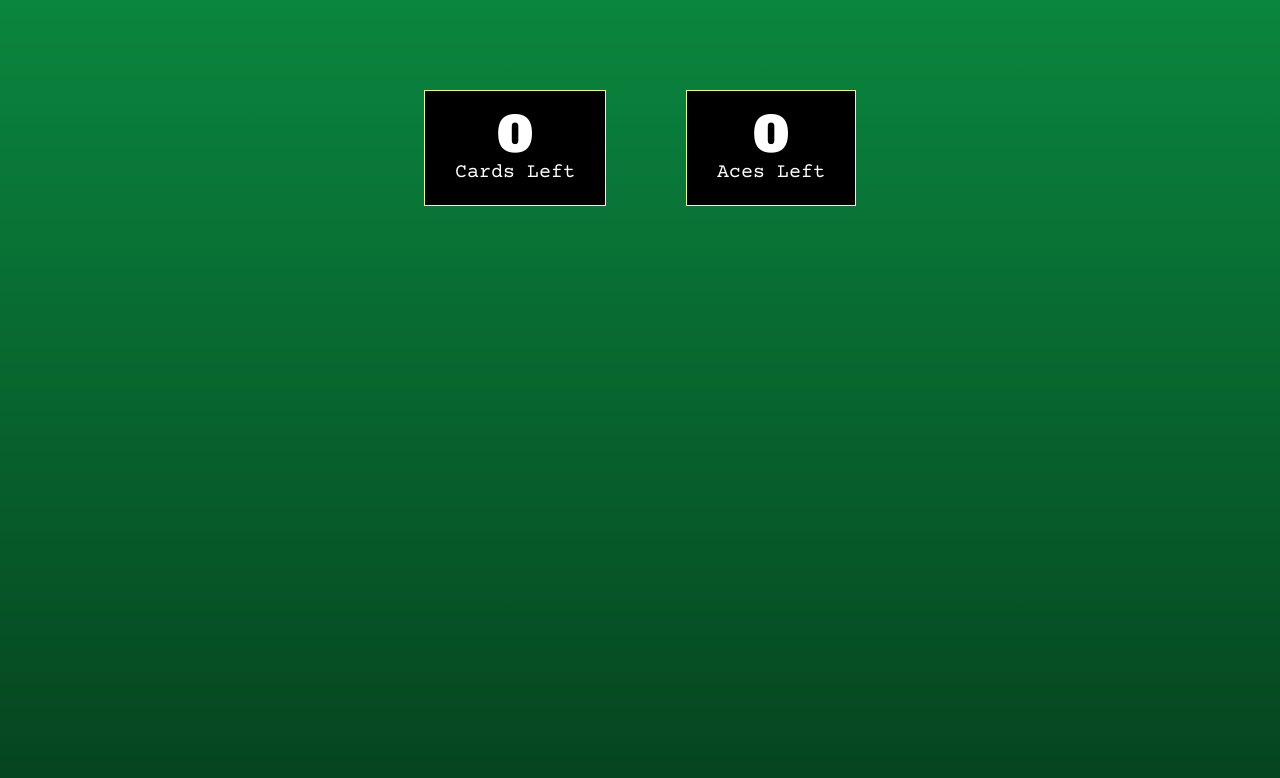
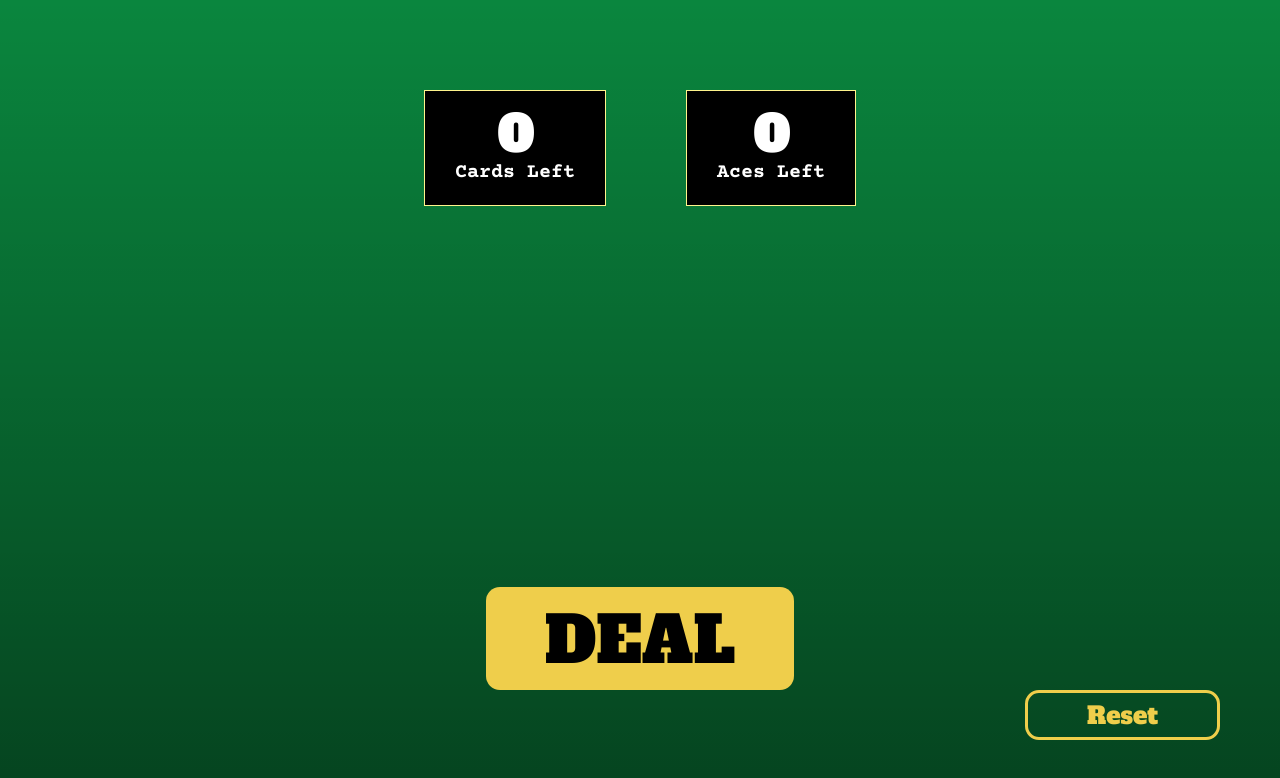
Before and after one commit to waitingwittykitty/deck-dragon, a React (Create React App) app in the folder frontend/: page / in a window 1280 px wide. Shown: the top 778 px of the page. Built offline with nearby package versions, Linux system fonts and the light colour scheme.

Commit message:
feat<frontend>: add buttons to deck

```diff
--- a/frontend/package.json
+++ b/frontend/package.json
@@ -12,6 +12,7 @@
     "@types/node": "^16.11.36",
     "@types/react": "^18.0.9",
     "@types/react-dom": "^18.0.4",
+    "clsx": "^1.2.1",
     "postcss-nesting": "^10.1.10",
     "prettier": "^2.6.2",
     "react": "^18.1.0",
--- a/frontend/src/components/deck/box/box.module.css
+++ b/frontend/src/components/box/box.module.css
@@ -3,9 +3,9 @@
 }
 
 .title {
-  @apply text-5xl font-alfa;
+  @apply text-5xl font-alfa font-bold;
 }
 
 .description {
-  @apply text-xl font-courier;
+  @apply text-xl font-courier font-bold;
 }
--- /dev/null
+++ b/frontend/src/components/button/button.component.tsx
@@ -0,0 +1,20 @@
+import clsx from 'clsx';
+import styles from './button.module.css';
+
+function Button({ size, variant, position, children }: ButtonProps) {
+  return (
+    <button
+      type="button"
+      className={clsx(styles.button, {
+        [styles.big]: size === 'big',
+        [styles.secondary]: variant === 'secondary',
+        [styles.center]: position === 'center',
+        [styles.end]: position === 'end',
+      })}
+    >
+      {children}
+    </button>
+  );
+}
+
+export default Button;
--- /dev/null
+++ b/frontend/src/components/button/button.d.ts
@@ -0,0 +1,6 @@
+interface ButtonProps {
+  size: 'big' | 'small';
+  variant: 'primary' | 'secondary';
+  position: 'start' | 'center' | 'end';
+  children: React.ReactNode;
+}
--- /dev/null
+++ b/frontend/src/components/button/button.module.css
@@ -0,0 +1,20 @@
+.button {
+  @apply flex items-center font-alfa bg-yellow-dark rounded text-2xl;
+  @apply px-[59px] h-[50px] pt-[1px];
+}
+
+.big {
+  @apply text-extra-big h-[103px] pt-[5px];
+}
+
+.secondary {
+  @apply bg-transparent text-yellow-dark border-yellow-dark border-3;
+}
+
+.center {
+  @apply mx-auto;
+}
+
+.end {
+  @apply ml-auto;
+}
--- a/frontend/src/components/deck/deck.component.tsx
+++ b/frontend/src/components/deck/deck.component.tsx
@@ -1,4 +1,6 @@
-import Box from './box/box.component';
+import constants from '../../utils/constants';
+import Box from '../box/box.component';
+import Button from '../button/button.component';
 import styles from './deck.module.css';
 
 function Deck() {
@@ -8,6 +10,18 @@ function Deck() {
         <Box title="0" description="Cards Left" />
         <Box title="0" description="Aces Left" />
       </header>
+
+      <main className={styles.main} />
+
+      <footer className={styles.footer}>
+        <Button size="big" variant="primary" position="center">
+          {constants.deal}
+        </Button>
+
+        <Button size="small" variant="secondary" position="end">
+          {constants.reset}
+        </Button>
+      </footer>
     </section>
   );
 }
--- a/frontend/src/components/deck/deck.module.css
+++ b/frontend/src/components/deck/deck.module.css
@@ -1,12 +1,16 @@
 .section {
   background: linear-gradient(180deg, rgba(0, 0, 0, 0) 0%, rgba(0, 0, 0, 0.5) 100%), #0a863e;
-  @apply h-screen;
+  @apply flex flex-col h-screen;
 }
 
 .header {
   @apply flex align-middle justify-center md:space-x-20 space-x-5 md:pt-[90px] pt-[50px];
 }
 
+.main {
+  @apply grow;
+}
+
 .footer {
   @apply md:p-[60px] p-[50px];
 }
--- /dev/null
+++ b/frontend/src/utils/constants.ts
@@ -0,0 +1,4 @@
+export default {
+  deal: 'DEAL',
+  reset: 'Reset',
+};
--- a/frontend/tailwind.config.js
+++ b/frontend/tailwind.config.js
@@ -4,15 +4,27 @@ const defaultTheme = require('tailwindcss/defaultTheme');
 module.exports = {
   content: ['./src/**/*.{js,jsx,ts,tsx}'],
   theme: {
+    borderRadius: {
+      DEFAULT: '14px',
+      sm: '10px',
+      lg: '24px',
+    },
     extend: {
       colors: {
         yellow: '#FFF48C',
+        'yellow-dark': '#EFCE4B',
         red: '#F64242',
       },
       fontFamily: {
         alfa: ['Alfa Slab One', ...defaultTheme.fontFamily.sans],
         courier: ['Courier Prime', ...defaultTheme.fontFamily.sans],
       },
+      fontSize: {
+        'extra-big': ['4rem', '5.5rem'],
+      },
+      borderWidth: {
+        3: '3px',
+      },
     },
   },
   plugins: [],
```
Also changed, not shown: frontend/src/components/box/box.component.tsx (renamed from frontend/src/components/deck/box/box.component.tsx), frontend/src/components/box/box.d.ts (renamed from frontend/src/components/deck/box/box.d.ts), 1 other file (tests, documents, lock files or other folders).
